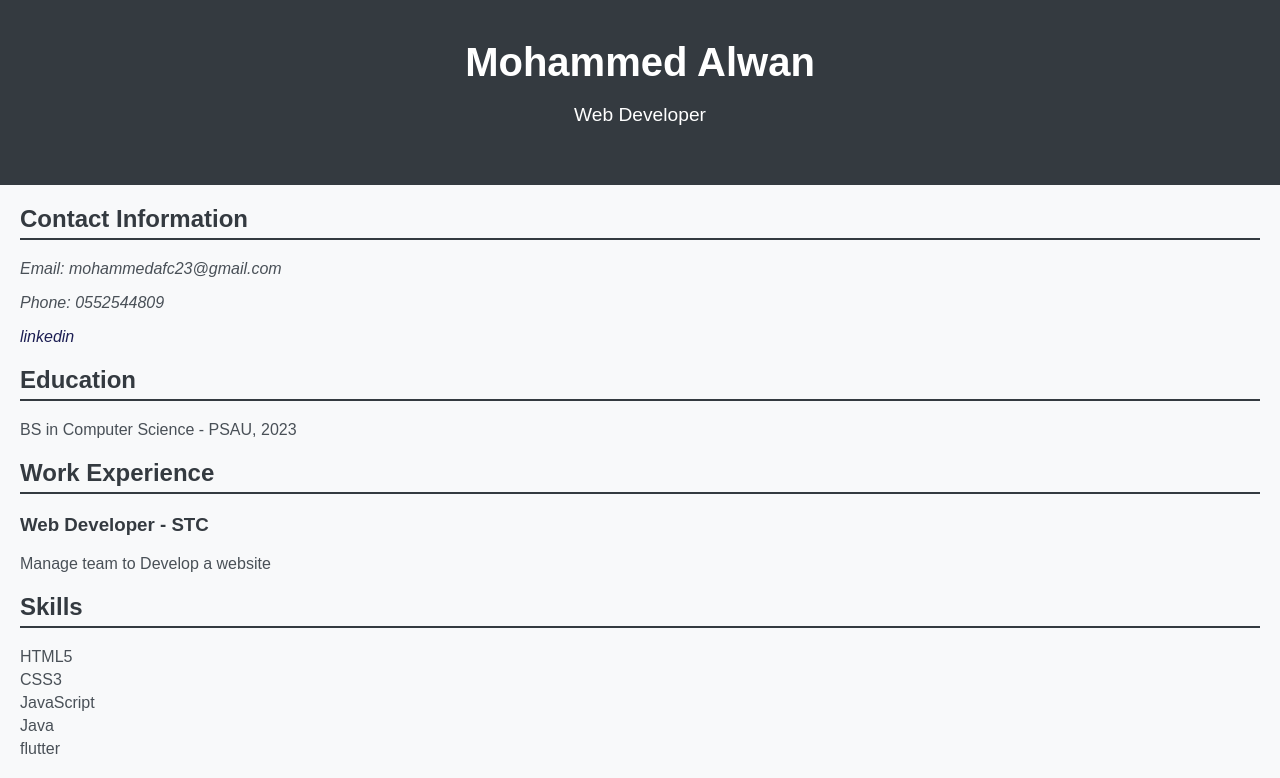
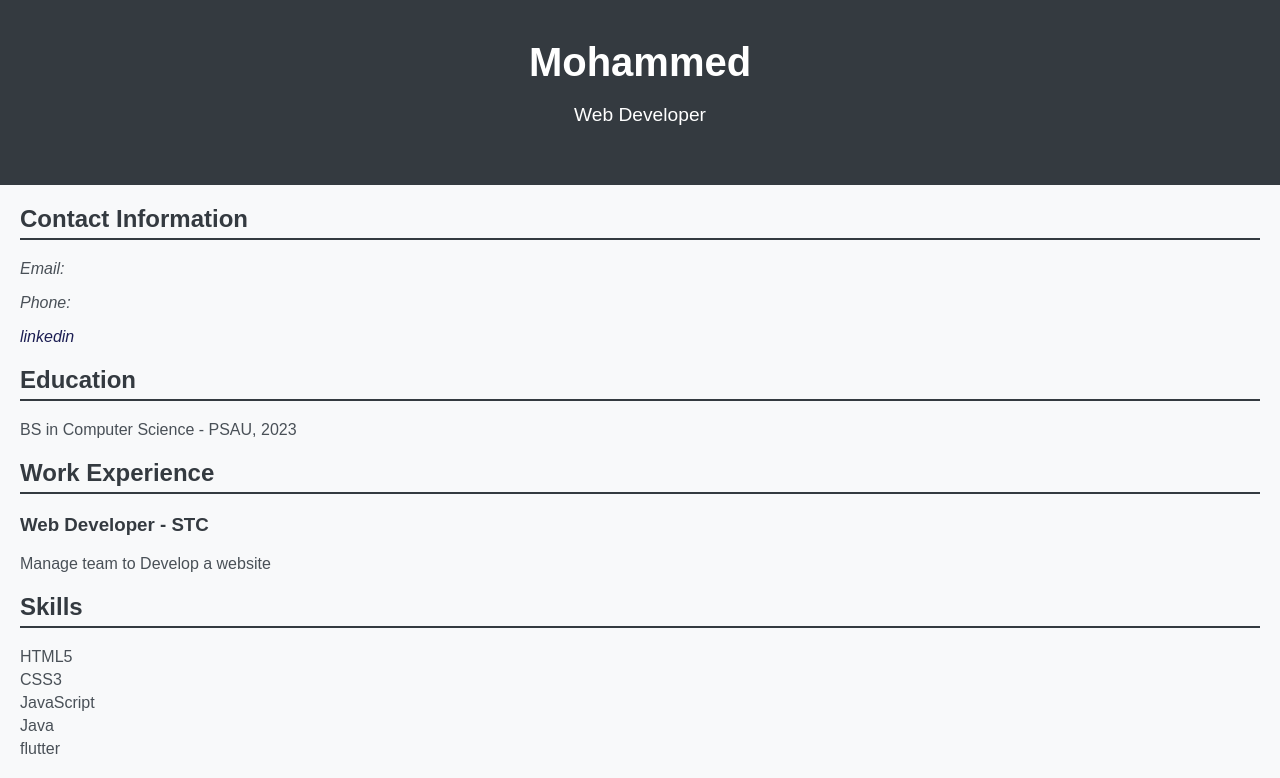
Before and after one commit to iimo23/simple-profile-website, a plain HTML site: page final project/Resume.html in a window 1280 px wide. Shown: the part 80-858 px from the top of the page. Drawn offline with Linux system fonts and the light colour scheme.

Commit message:
Update Resume.html

```diff
--- a/final project/Resume.html
+++ b/final project/Resume.html
@@ -1,4 +1,4 @@
-<!--Mohammed Alwan  441052070-->
+
 <!DOCTYPE html>
 <html>
 <head>
@@ -101,15 +101,15 @@ li{
     </ul>
 </nav>
     <header>
-        <h1>Mohammed Alwan</h1>
+        <h1>Mohammed </h1>
         <p>Web Developer</p>
     </header>
 
     <section id="contact">
         <h2>Contact Information</h2>
         <address>
-            <p>Email: mohammedafc23@gmail.com</p>
-            <p>Phone: 0552544809</p>
+            <p>Email: </p>
+            <p>Phone: </p>
             <p><a href="https://www.linkedin.com/in/mohammed-alwan">linkedin</a></p>
         </address>
     </section>
```
